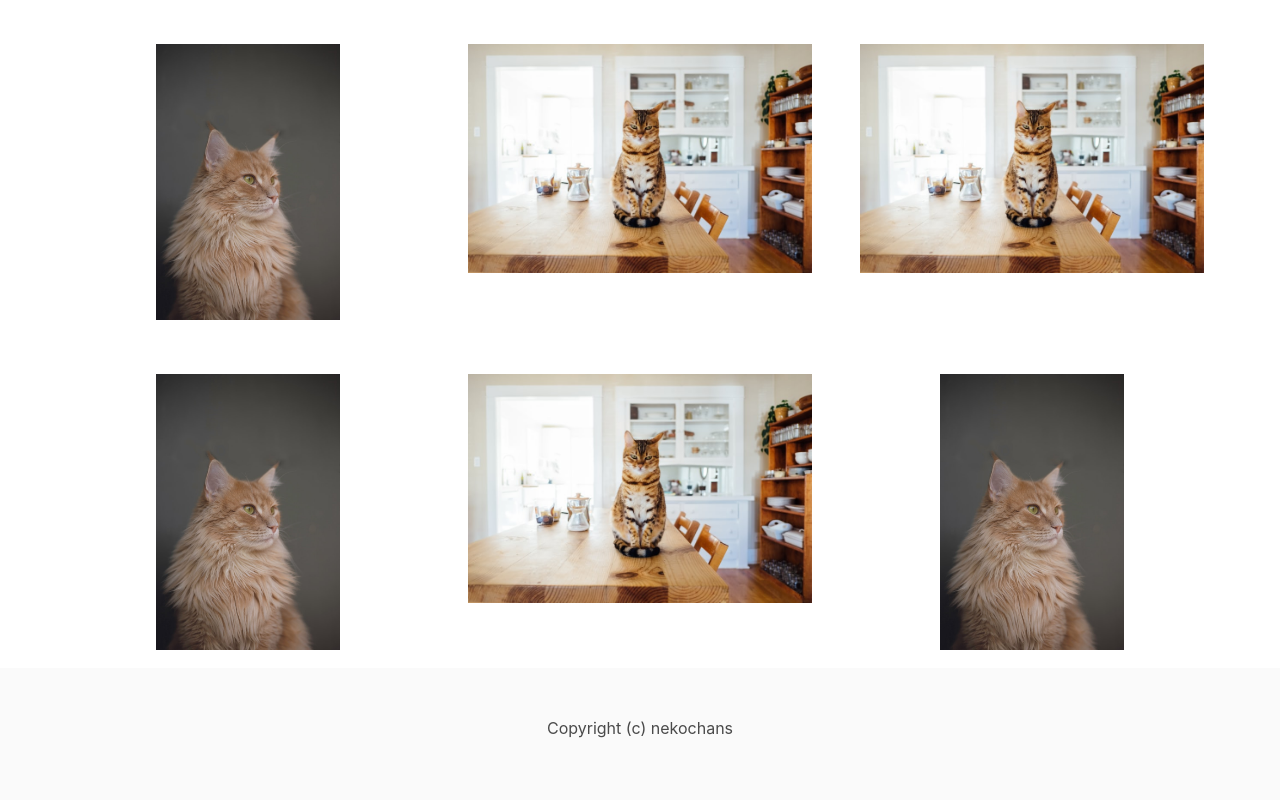
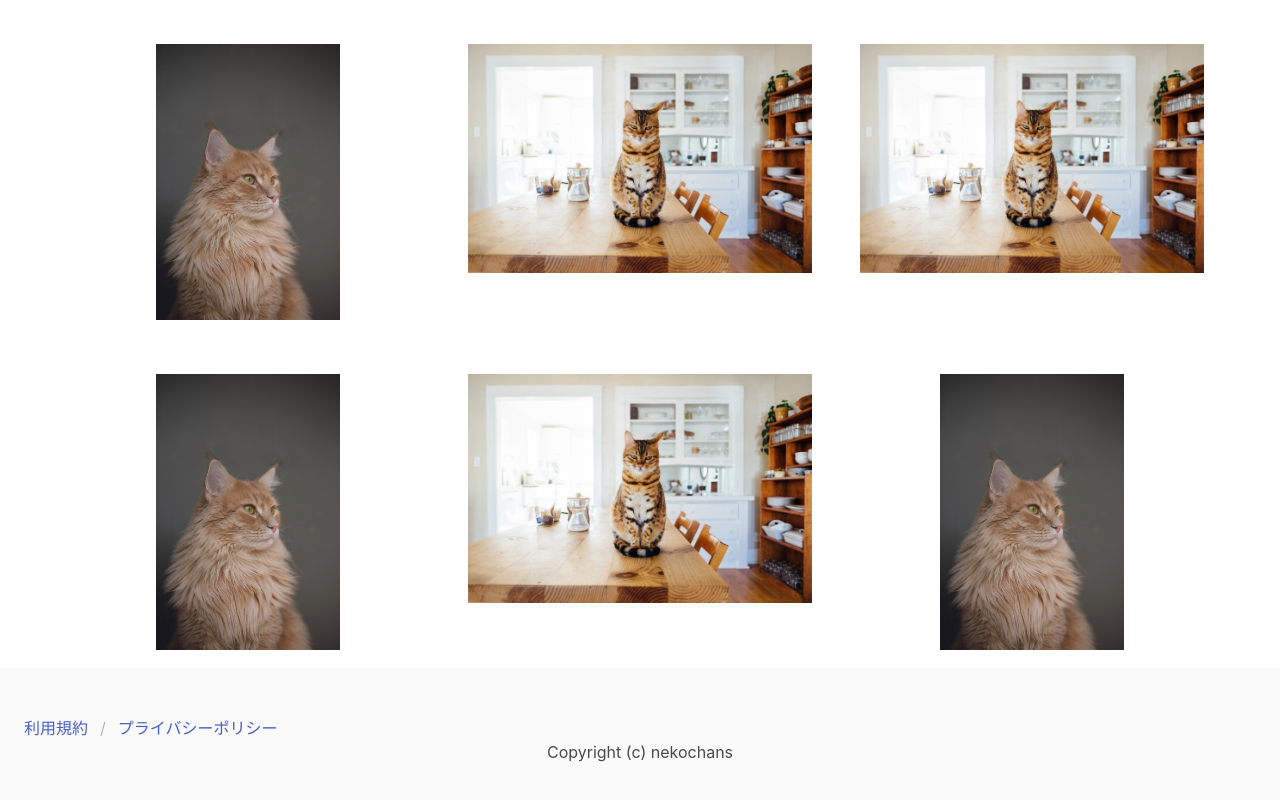
Before and after one commit to nekochans/lgtm-cat-frontend, a Next.js app: page / in a window 1280 px wide. Shown: the part 418-1218 px from the top of the page. Built offline with nearby package versions, Linux system fonts and the light colour scheme; no server answers.

Commit message:
:art: #14 フッターに利用規約とプライバシーポリシーへのリンクを追加

```diff
--- a/src/components/Footer.tsx
+++ b/src/components/Footer.tsx
@@ -1,7 +1,20 @@
 import React from 'react';
+import Link from 'next/link';
 
 const Footer: React.FC = () => (
   <footer className="footer">
+    <div className="level-left">
+      <div className="level-item breadcrumb">
+        <ul>
+          <li>
+            <Link href="/terms">利用規約</Link>
+          </li>
+          <li>
+            <Link href="/privacy">プライバシーポリシー</Link>
+          </li>
+        </ul>
+      </div>
+    </div>
     <div className="content has-text-centered">
       <p>Copyright (c) nekochans</p>
     </div>
```
Also changed, not shown: 1 other file (tests, documents, lock files or other folders).
